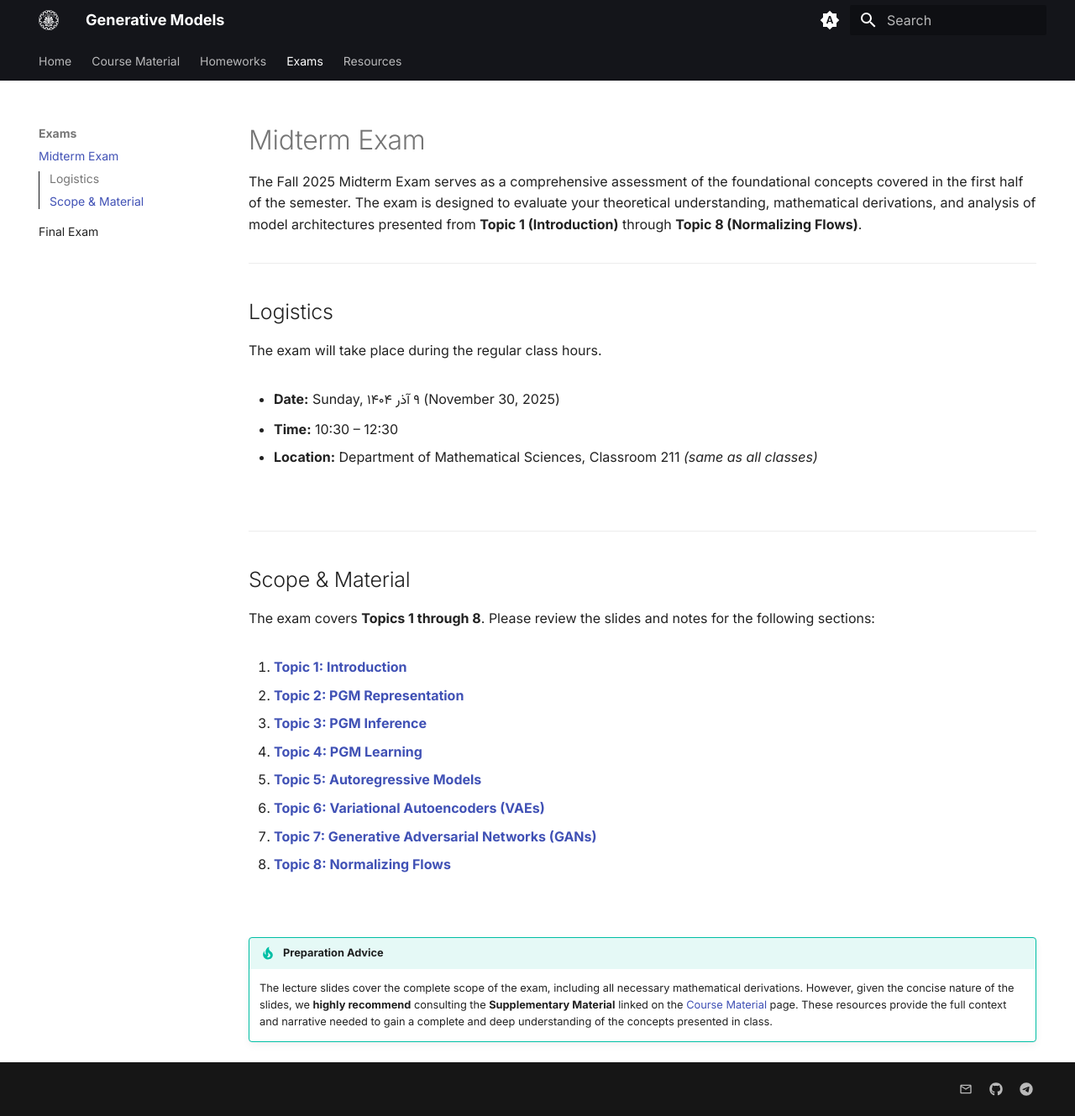
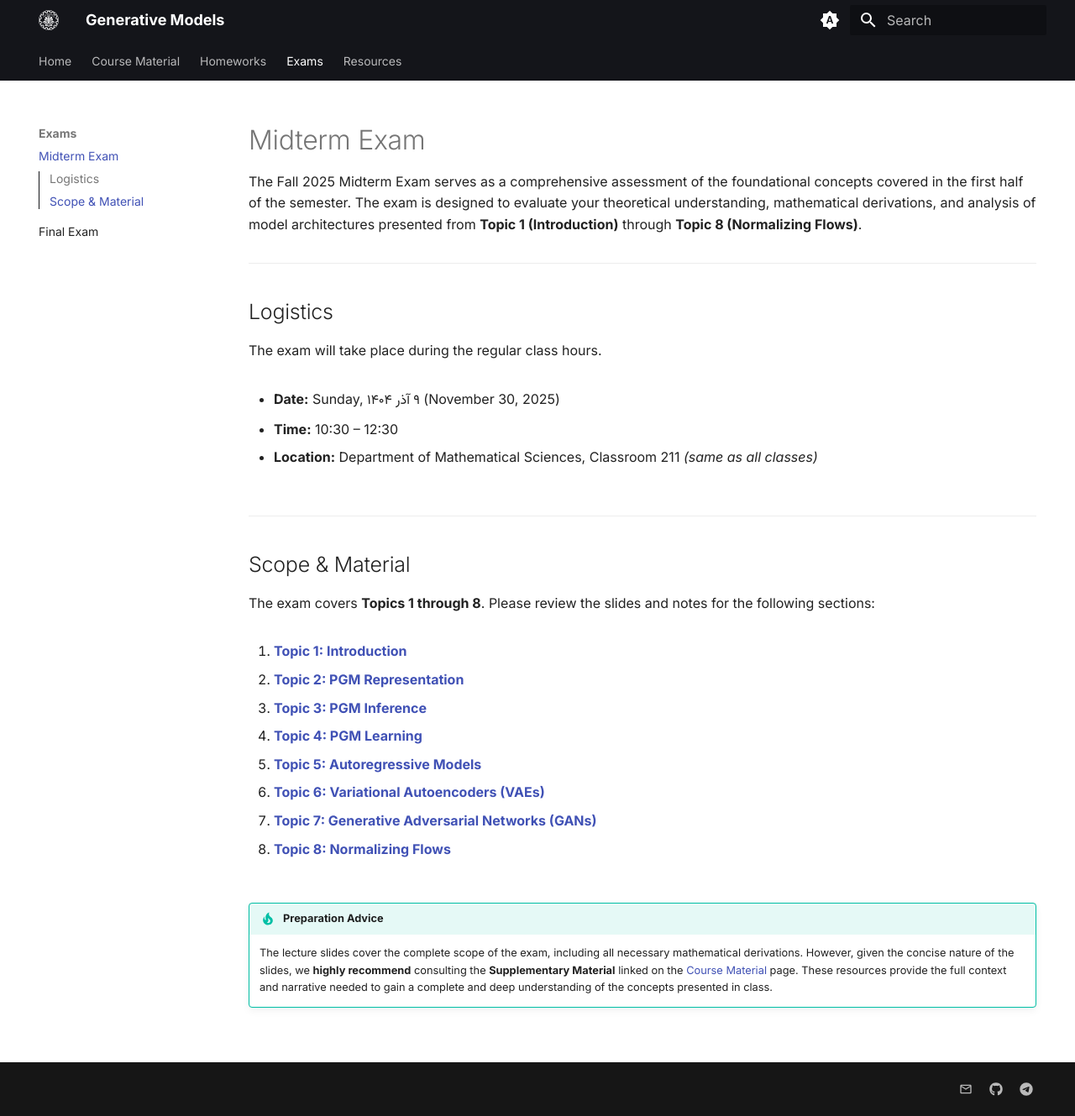
Before and after one commit to SUT-CS-GM/sut-cs-gm.github.io, an MkDocs documentation site: the page built from docs/exams/midterm.md, in a window 1280 px wide and 1329 px high. Shown: the whole window at 84% size. Built offline with MkDocs 1.6.1 and Material for MkDocs 9.7.7, drawn with Linux system fonts in a browser that asks for light colours; some web fonts are replaced.

Commit message:
chore: Add exra space to improve visuals

```diff
--- a/docs/exams/midterm.md
+++ b/docs/exams/midterm.md
@@ -18,7 +18,7 @@
 * **Time:** 10:30 – 12:30
 * **Location:** Department of Mathematical Sciences, Classroom 211 *(same as all classes)*
 
-<br/>
+<div style="height: 15px;"></div>
 
 ---
 
@@ -35,7 +35,7 @@
 7.  [**Topic 7: Generative Adversarial Networks (GANs)**](/material/#topic-7-gan)
 8.  [**Topic 8: Normalizing Flows**](/material/#topic-8-normalizing-flow)
 
-<br/>
+<div style="height: 15px;"></div>
 
 !!! tip "Preparation Advice"
       The lecture slides cover the complete scope of the exam, including all necessary mathematical derivations. However, given the concise nature of the slides, we **highly recommend** consulting the **Supplementary Material** linked on the [Course Material](/material/) page. These resources provide the full context and narrative needed to gain a complete and deep understanding of the concepts presented in class.
```
